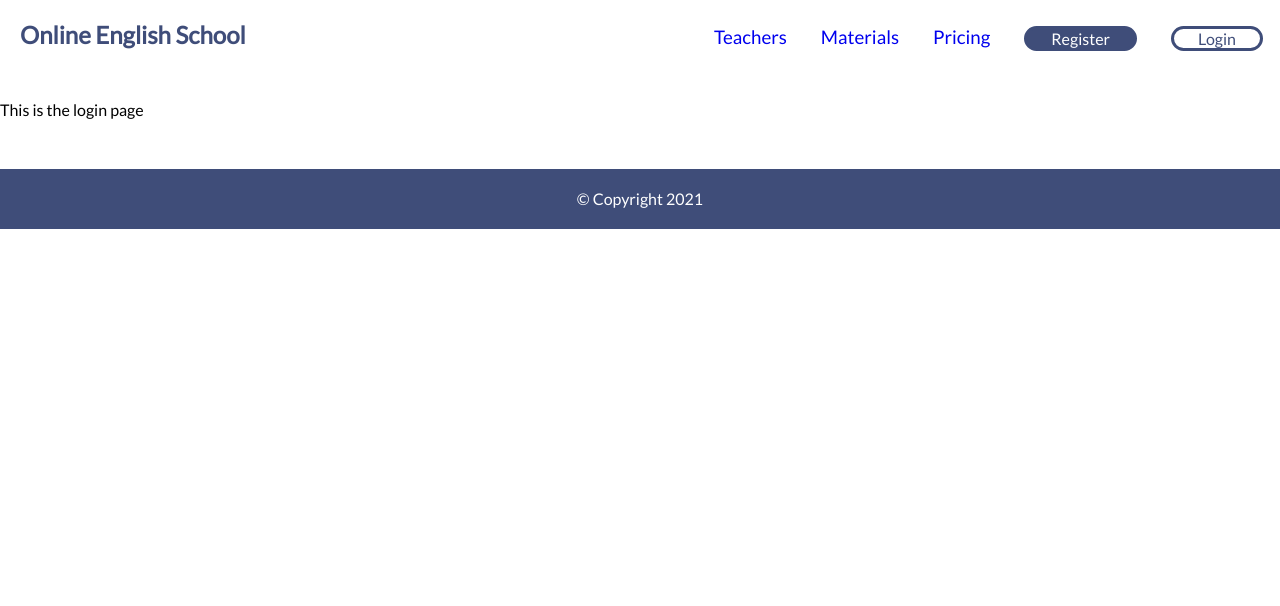
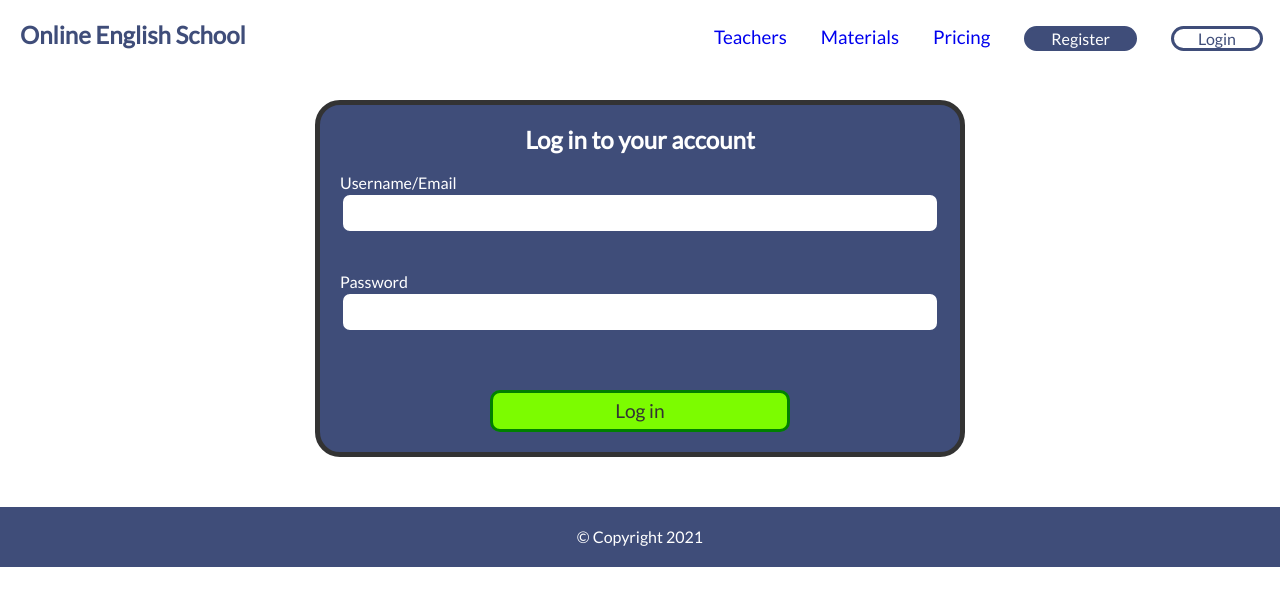
Before and after one commit to Thunderbolton/Online-English-School, a React (Create React App) app: page /login in a window 1280 px wide. Shown: the top 606 px of the page. Built offline with nearby package versions, Linux system fonts and the light colour scheme.

Commit message:
re-purposed Register Form into a reusable Form component to be injected in both Register and Login pages. Passed in relevant props to Register and Login components respectively

```diff
--- /dev/null
+++ b/src/components/Form.js
@@ -0,0 +1,34 @@
+const Form = (props) => {
+
+    return (
+        <div>
+            <form className="register-form">
+                <h2 className="form-heading">{props.heading}</h2>
+                <div className="register-form-names">
+                    <label>{props.firstName}</label>
+                    {props.input}
+                    <label>{props.lastName}</label>
+                    {props.input}
+                </div>
+                <br />
+                <label>{props.username}</label>
+                <input type="text" required/>
+                <br />
+                <label>{props.email}</label>
+                {props.input}
+                <br />
+                <label>Password</label>
+                <input type="password" required/>
+                <br />
+                <label>{props.confirmPassword}</label>
+                {props.confirmPasswordInput}
+                <br /><br />
+                <div className="register-form-submit">
+                    <button>{props.button}</button>
+                </div>
+            </form>
+        </div>
+     );
+}
+
+export default Form;
--- a/src/components/Login.js
+++ b/src/components/Login.js
@@ -1,7 +1,13 @@
+import Form from "./Form";
+
 const Login = () => {
     return (
         <div className="login">
-            <p>This is the login page</p>
+            <Form
+                heading="Log in to your account"
+                username="Username/Email"
+                button="Log in"
+                />
         </div>
      );
 }
--- a/src/components/Register.js
+++ b/src/components/Register.js
@@ -1,13 +1,24 @@
-import RegisterForm from "./RegisterForm";
+import Form from "./Form";
 import register from "../img/register.svg"
 
 const Register = () => {
     return (
         <div className="register">
-            <RegisterForm />
+            <Form
+                heading="Sign up in seconds and begin your English learning journey today!"
+                firstName="First name"
+                lastName="Last name"
+                username="Username"
+                email="Email"
+                input={<input type="text" required></input>}
+                confirmPassword="Confirm password"
+                confirmPasswordInput={<input type="password" required/>}
+                button="Submit" />
             <img src={register} alt="" />
         </div>
      );
 }
 
 export default Register;
+
+// This is the parent component and i'll try to pass in props to the <RegisterForm /> component.
--- a/src/components/RegisterForm.js
+++ /dev/null
@@ -1,33 +0,0 @@
-const RegisterForm = () => {
-    return (
-        <div>
-            <form className="register-form">
-                <h2>Sign up in seconds and begin your English learning journey today!</h2>
-                <div className="register-form-names">
-                    <label>First Name</label>
-                    <input type="text" required/>
-                    <label>Last Name</label>
-                    <input type="text" required/>
-                </div>
-                <br />
-                <label>Username</label>
-                <input type="text" required/>
-                <br />
-                <label>Email</label>
-                <input type="text" required/>
-                <br />
-                <label>Password</label>
-                <input type="password" required/>
-                <br />
-                <label>Confirm Password</label>
-                <input type="password" required/>
-                <br /><br />
-                <div className="register-form-submit">
-                    <button>Submit</button>
-                </div>
-            </form>
-        </div>
-     );
-}
-
-export default RegisterForm;
--- a/src/index.css
+++ b/src/index.css
@@ -113,6 +113,10 @@ button {
     }
   }
 
+
+.form-heading {
+  text-align: center;
+}
 /* Register page */
 
 .register {
@@ -147,7 +151,6 @@ button {
 }
 
 .register h2 {
-  text-align: center;
   margin-bottom: 30px;
 }
 
```
